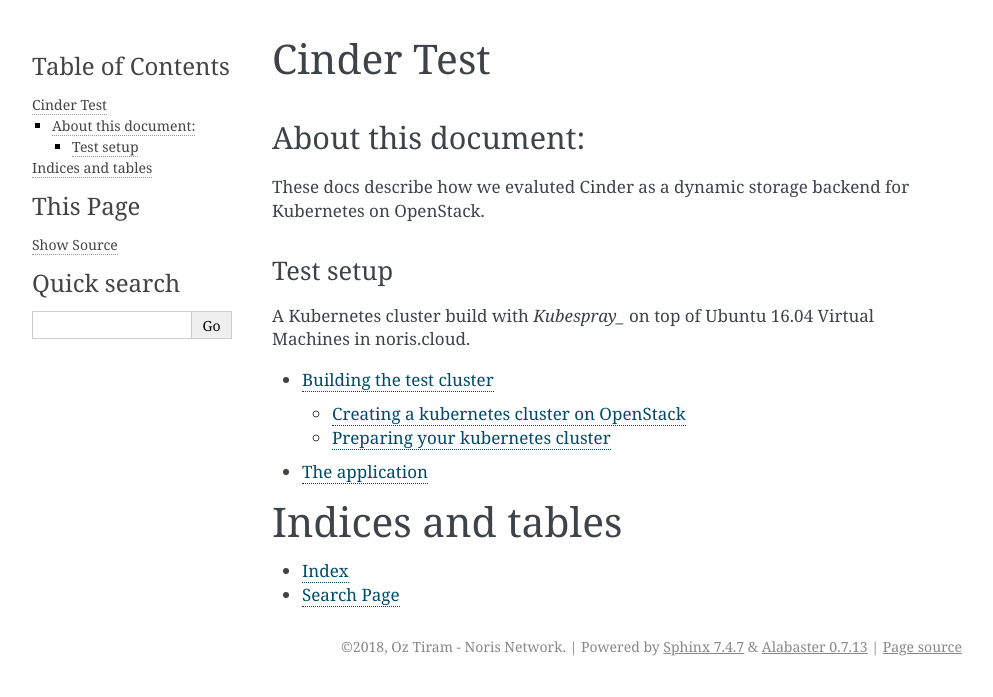
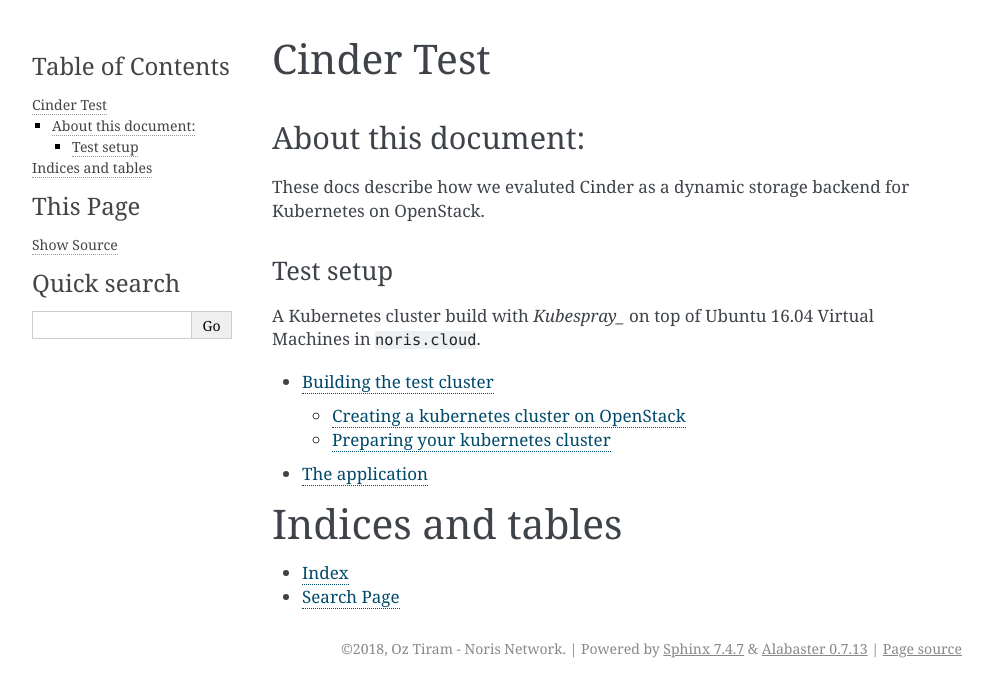
Before and after one commit to noris-network/cinder-demo, a Sphinx documentation site: the page built from docs/source/index.rst, in a window 1280 px wide. Shown: the top 697 px of the page, without its empty margins (148-1141 px from the left). Built offline with Sphinx 7.4.7, drawn with Linux system fonts in a browser that asks for light colours; pages that are not in the unit, such as notebooks, are missing from menus.

```diff
--- a/docs/source/index.rst
+++ b/docs/source/index.rst
@@ -16,7 +16,7 @@ Test setup
 ~~~~~~~~~~
 
 A Kubernetes cluster build with `Kubespray_` on top of Ubuntu 16.04 Virtual
-Machines in noris.cloud.
+Machines in ``noris.cloud``.
 
 
 .. _Kubespray: https://github.com/kubernetes-incubator/kubespray
```
